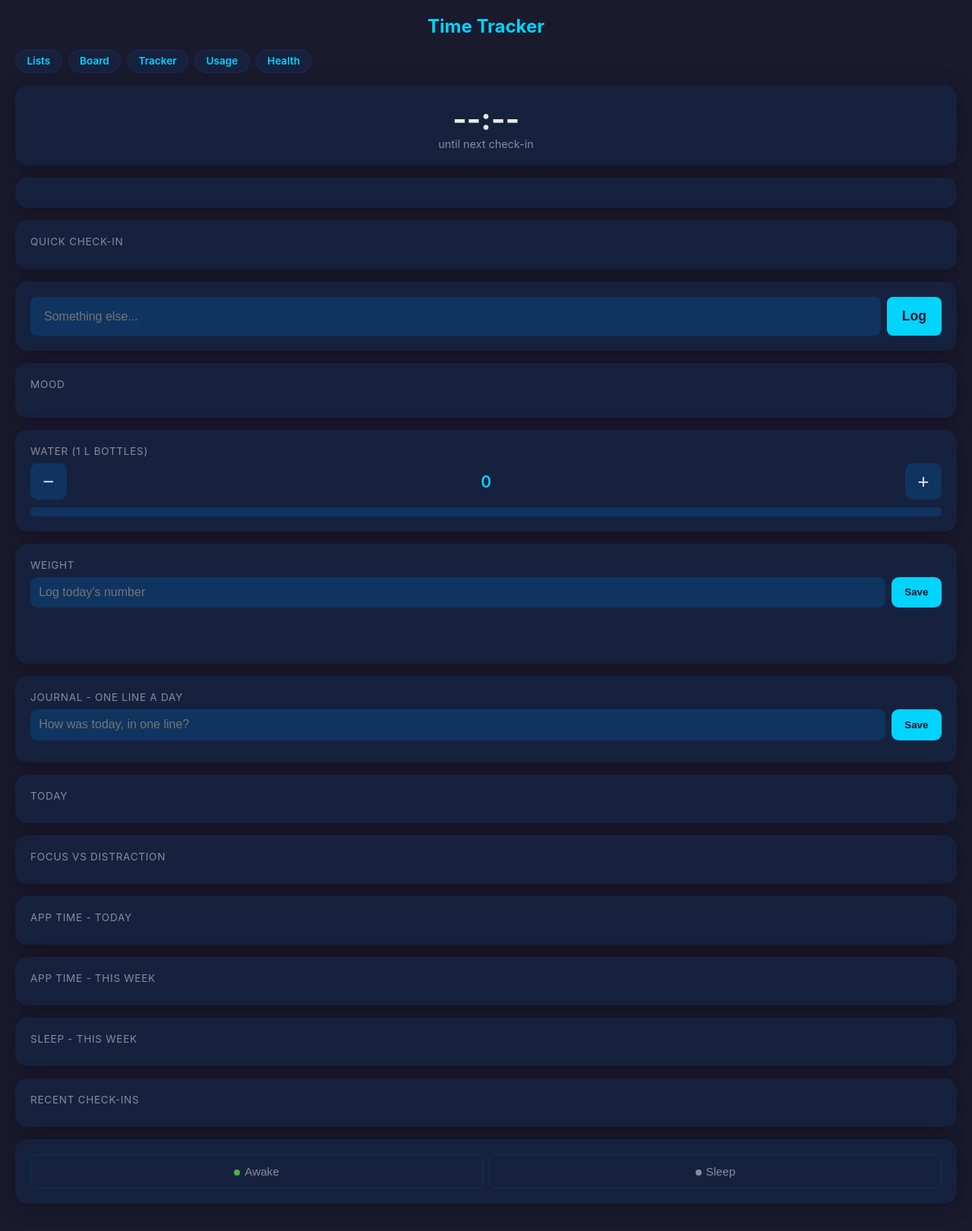
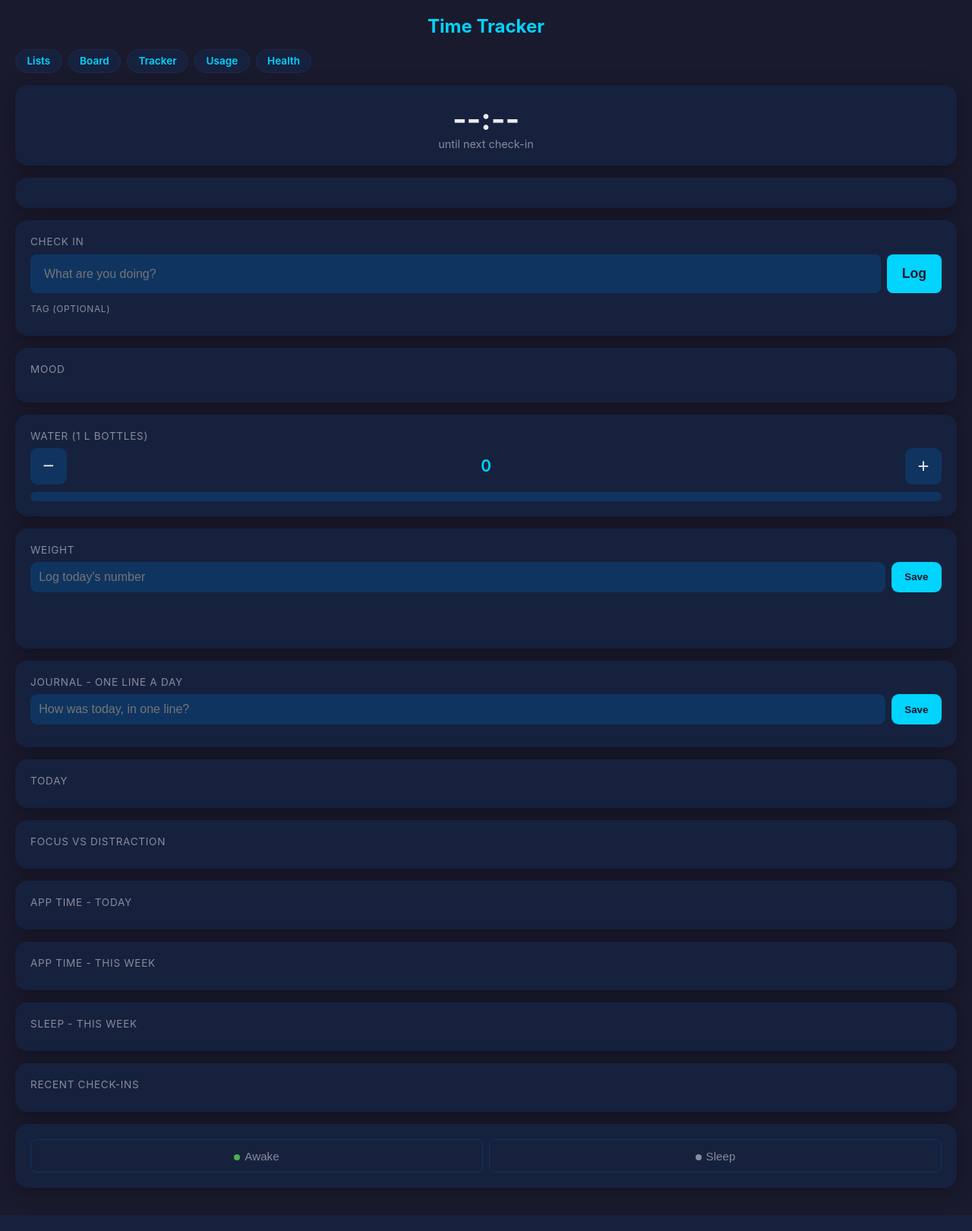
Before and after one commit to t8ykk5q9tq-cpu/Tododisplay, a Flask app: template templates/tracker.html in a window 1280 px wide. Shown: the whole page at 76% size. After the commit the page ends 1600 px from the top, so only its background shows below. Run offline with Flask 3, Linux system fonts and the light colour scheme; the template is opened without the code that fills it, so the values that code supplies are empty.

Commit message:
Rework check-in input: type text, then pick a tag
Replace the one-tap quick-pick buttons + separate free-text box with a
single Check-in card: a text field ('What are you doing?'), selectable
category chips (tap to select/deselect, one at a time), and a Log button.
Submitting logs the typed text with the selected tag; if only a tag is
picked it's used as the text. Selection clears after logging.

```diff
--- a/templates/tracker.html
+++ b/templates/tracker.html
@@ -52,6 +52,15 @@
         .status-dot { display: inline-block; width: 8px; height: 8px; border-radius: 50%; margin-right: 6px; }
         .awake { background: #4caf50; }
         .asleep { background: #8a8a9a; }
+        /* Selectable tag chips */
+        .tag-label { font-size: 0.75rem; color: #8a8a9a; margin: 0.8rem 0 0.5rem;
+            text-transform: uppercase; letter-spacing: 0.05em; }
+        .tag-grid { display: flex; flex-wrap: wrap; gap: 0.5rem; }
+        .tag-grid button {
+            padding: 0.55rem 0.9rem; border: 2px solid #0f3460; border-radius: 999px;
+            background: #0f3460; color: #eaeaea; font-size: 0.95rem; cursor: pointer;
+        }
+        .tag-grid button.selected { background: #00d4ff; color: #12122a; border-color: #00d4ff; }
         /* Quick-pick category buttons */
         .quick-title { font-size: 0.85rem; color: #8a8a9a; margin-bottom: 0.6rem;
             text-transform: uppercase; letter-spacing: 0.05em; }
@@ -177,18 +186,15 @@
     <!-- Check-in compliance -->
     <div class="card" id="compliance-card"></div>
 
-    <!-- Quick-pick buttons: one tap logs that category -->
+    <!-- Check in: type what you did, pick a tag, log it -->
     <div class="card">
-        <div class="quick-title">Quick check-in</div>
-        <div class="quick-grid" id="quick-grid"></div>
-    </div>
-
-    <!-- Free-text with optional category -->
-    <div class="card">
+        <div class="quick-title">Check in</div>
         <form class="add-form" id="add-form">
-            <input type="text" id="entry" placeholder="Something else..." autocomplete="off">
+            <input type="text" id="entry" placeholder="What are you doing?" autocomplete="off">
             <button type="submit">Log</button>
         </form>
+        <div class="tag-label">Tag (optional)</div>
+        <div class="tag-grid" id="tag-grid"></div>
     </div>
 
     <!-- Mood check-in -->
@@ -561,17 +567,35 @@
         }
 
         let quickBuilt = false;
-        function buildQuickButtons(categories) {
+        let selectedTag = null;
+        function buildTagChips(categories) {
             if (quickBuilt || !categories) return;
-            const grid = document.getElementById("quick-grid");
+            const grid = document.getElementById("tag-grid");
             grid.innerHTML = "";
             categories.forEach(cat => {
                 const b = document.createElement("button");
+                b.type = "button";
                 b.textContent = cat;
-                b.addEventListener("click", () => logCheckin(cat, cat));
+                b.addEventListener("click", () => {
+                    if (selectedTag === cat) {
+                        // tap the selected chip again to clear it
+                        selectedTag = null;
+                        b.classList.remove("selected");
+                    } else {
+                        selectedTag = cat;
+                        grid.querySelectorAll("button").forEach(x => x.classList.remove("selected"));
+                        b.classList.add("selected");
+                    }
+                });
                 grid.appendChild(b);
             });
             quickBuilt = true;
+        }
+
+        function clearTagSelection() {
+            selectedTag = null;
+            const grid = document.getElementById("tag-grid");
+            grid.querySelectorAll("button.selected").forEach(x => x.classList.remove("selected"));
         }
 
         async function logCheckin(text, category) {
@@ -592,7 +616,7 @@
             if (!s) return;
             remaining = s.next_checkin_in;
             pending = s.notification_pending;
-            buildQuickButtons(s.categories);
+            buildTagChips(s.categories);
             renderRecent(s.recent);
             renderSummary(s.summary, s.total_checkins);
             renderCompliance(s.compliance);
@@ -634,9 +658,11 @@
             e.preventDefault();
             const input = document.getElementById("entry");
             const text = input.value.trim();
-            if (!text) return;
-            await logCheckin(text, null);
+            // Allow logging just a tag if no text is typed (uses the tag as text).
+            if (!text && !selectedTag) return;
+            await logCheckin(text || selectedTag, selectedTag);
             input.value = "";
+            clearTagSelection();
         });
 
         document.getElementById("wake-btn").addEventListener("click", async () => {
```
